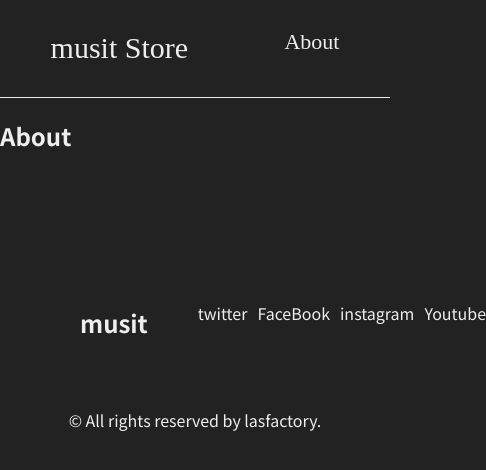
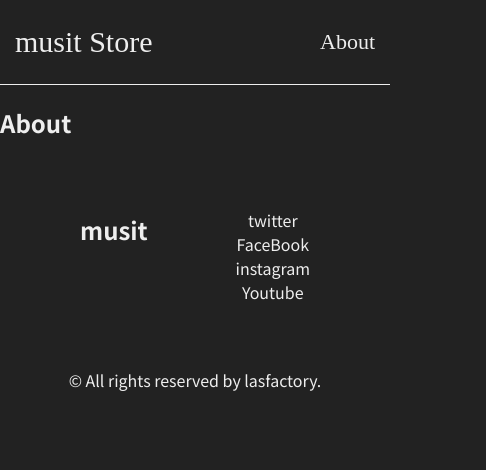
Before and after one commit to LasShukai/TEST_musitStore, a Next.js app: page /About in a window 390 px wide. Shown: the top 470 px of the page, 486 px wide, since content can reach past the window. Built offline with nearby package versions, Linux system fonts and the light colour scheme; a web font is replaced by a local one.

Commit message:
responsive

```diff
--- a/pages/index.js
+++ b/pages/index.js
@@ -56,7 +56,7 @@ const Home = ({ items }) => {
                   src={alert}
                   alt="iconAlert"
                   width={10}
-                  height={50}
+                  height={30}
                   layout={"responsive"}
                 />
                 <h4 className={styles.notification}>何点買っても送料￥250</h4>
--- a/styles/Home.module.css
+++ b/styles/Home.module.css
@@ -9,8 +9,10 @@
     display: flex;
     margin: 0 auto;
     justify-content: space-between;
+    align-items: center;
 }
 .content{
+    padding: 0 40px;
     max-width: 1100px;
     margin: 0 auto;
 }
@@ -97,3 +99,38 @@
     display: block;
     font-size: 10px;
 }
+
+
+/*----------  タブレットサイズ  ----------*/
+@media screen and (max-width: 1024px) {
+      .grid_container{
+        display: grid;
+        grid-template-columns: 1fr 1fr;
+    }
+}
+
+/*----------  スマホサイズ  ----------------------------------------------------------------------*/
+@media screen and (max-width: 480px) {
+
+
+    .banner_container{
+            padding: 20px 10px;
+    }
+    .banner_image{
+        width: 100%;
+    }
+    .banner_info{
+        width: fit-content;
+    }
+
+    .grid_container{
+        display: grid;
+        grid-template-columns: repeat(1,1fr);
+    }
+    .grid_item{
+        width: fit-content;
+    }
+    .footer_sns{
+        flex-direction: column;
+    }
+}
--- a/styles/globals.css
+++ b/styles/globals.css
@@ -29,8 +29,6 @@ nav {
   position: relative;
   left: 0;
   border-bottom: solid 1px #eee;
-
-
 }
 
 footer {
@@ -38,3 +36,16 @@ footer {
   margin-top: 100px;
   text-align: center;
 }
+
+
+
+/*----------  スマホサイズ  ----------------------------------------------------------------------*/
+@media screen and (max-width: 480px) {
+    nav{
+        padding: 0 15px;
+    }
+    footer{
+        margin-top: 20px;
+
+    }
+}
```
